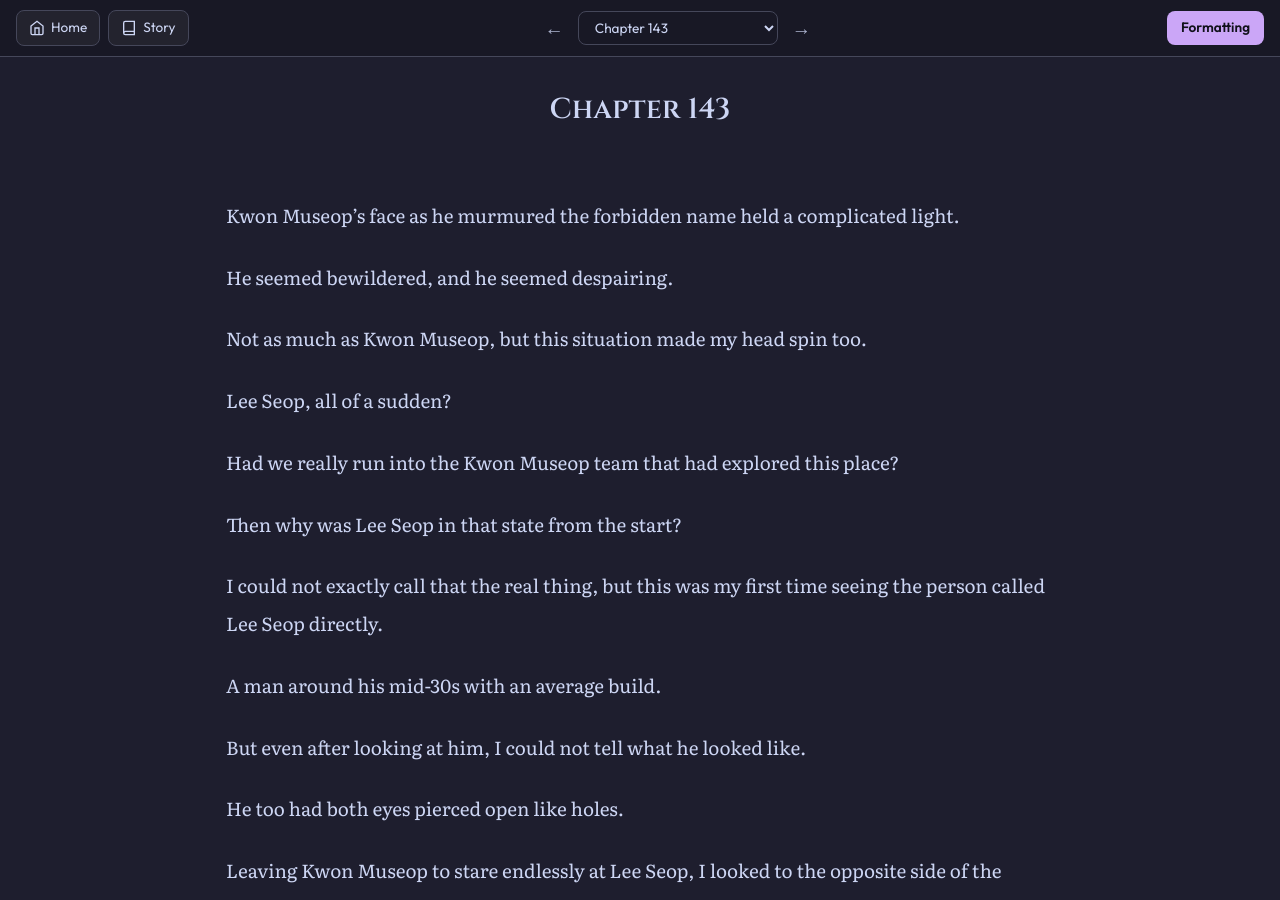
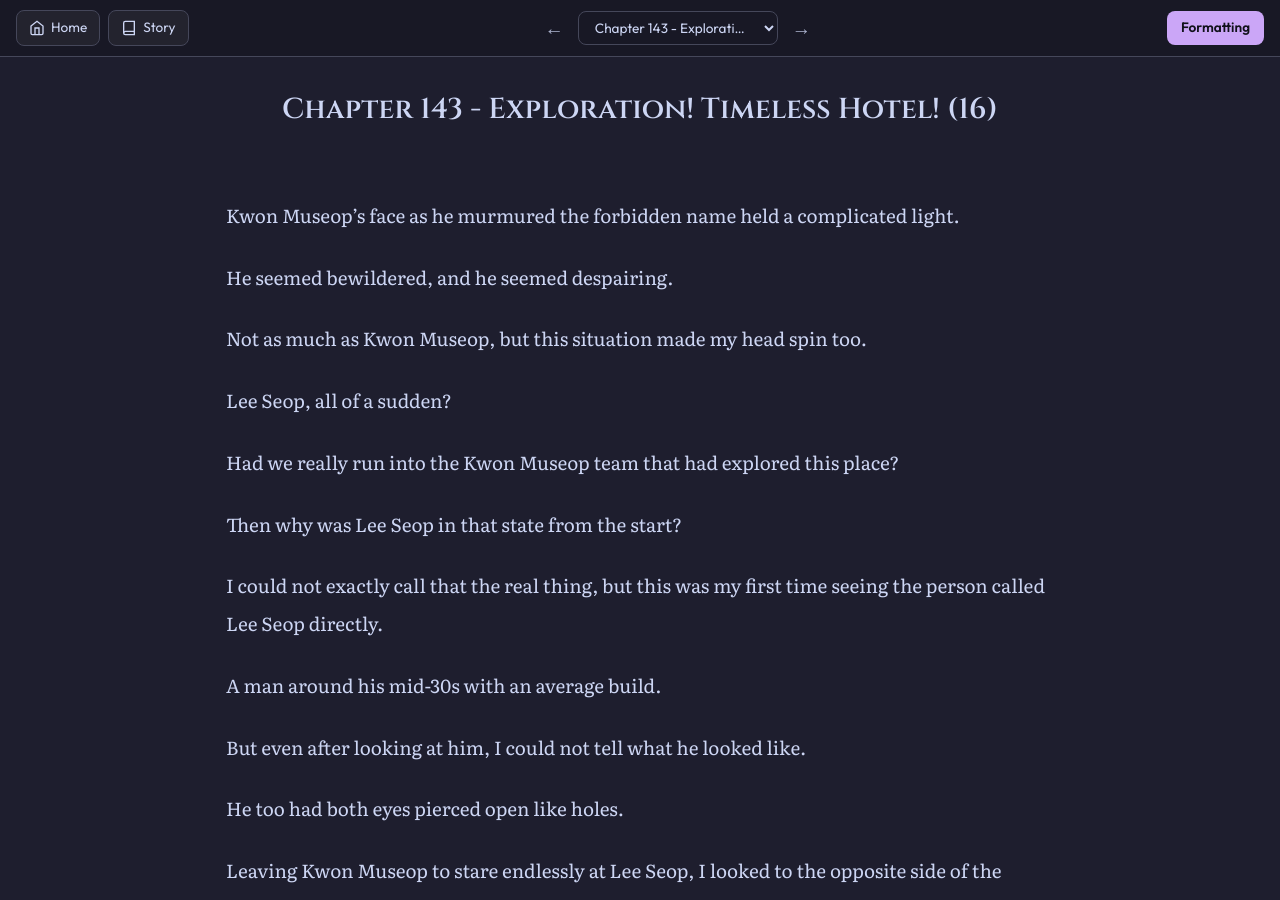
Before and after one commit to soleumn/soleumn.github.io, a Jekyll site: the page built from _chapters/esg/ch143.md, in a window 1280 px wide and 900 px high. Built offline with Jekyll 4.4.1, drawn with Linux system fonts in a browser that asks for light colours; comment, search, counter and statistics services are not loaded.

Commit message:
Update ch143.md

```diff
--- a/_chapters/esg/ch143.md
+++ b/_chapters/esg/ch143.md
@@ -1,5 +1,5 @@
 ---
-title: "Chapter 143"
+title: "Chapter 143 - Exploration! Timeless Hotel! (16)"
 categories: esg
 capitulo: 143
 ---
```
